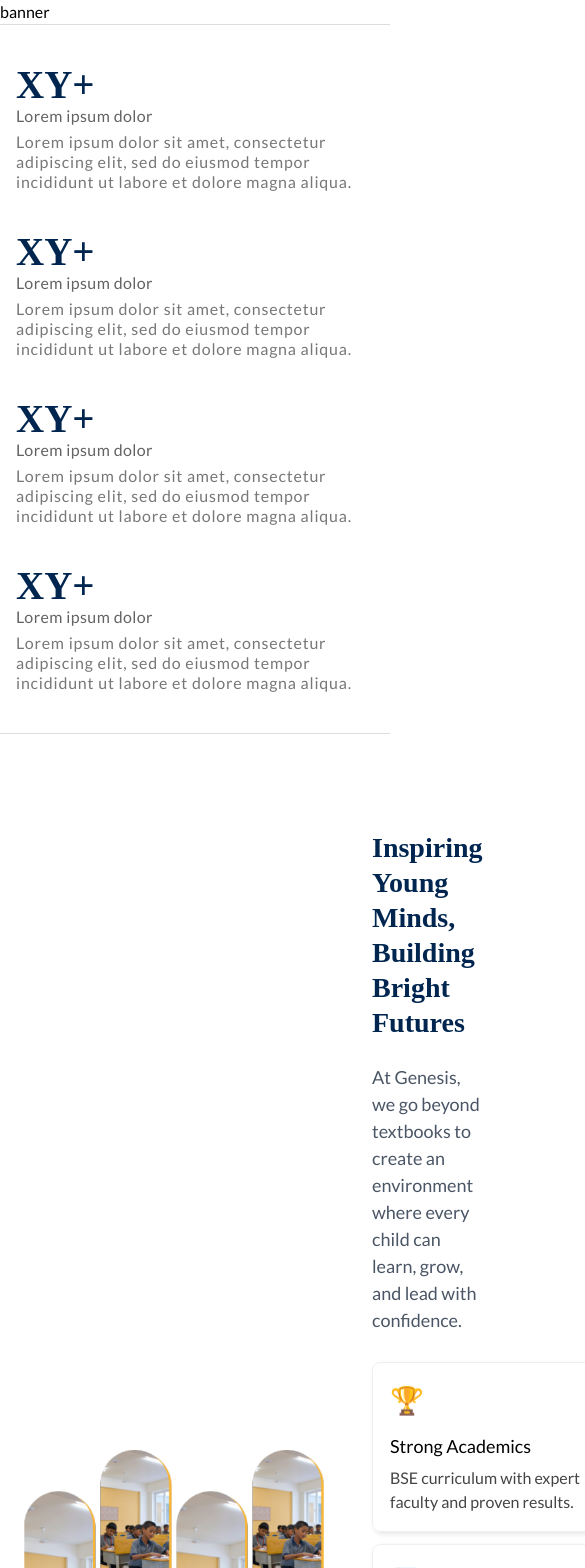
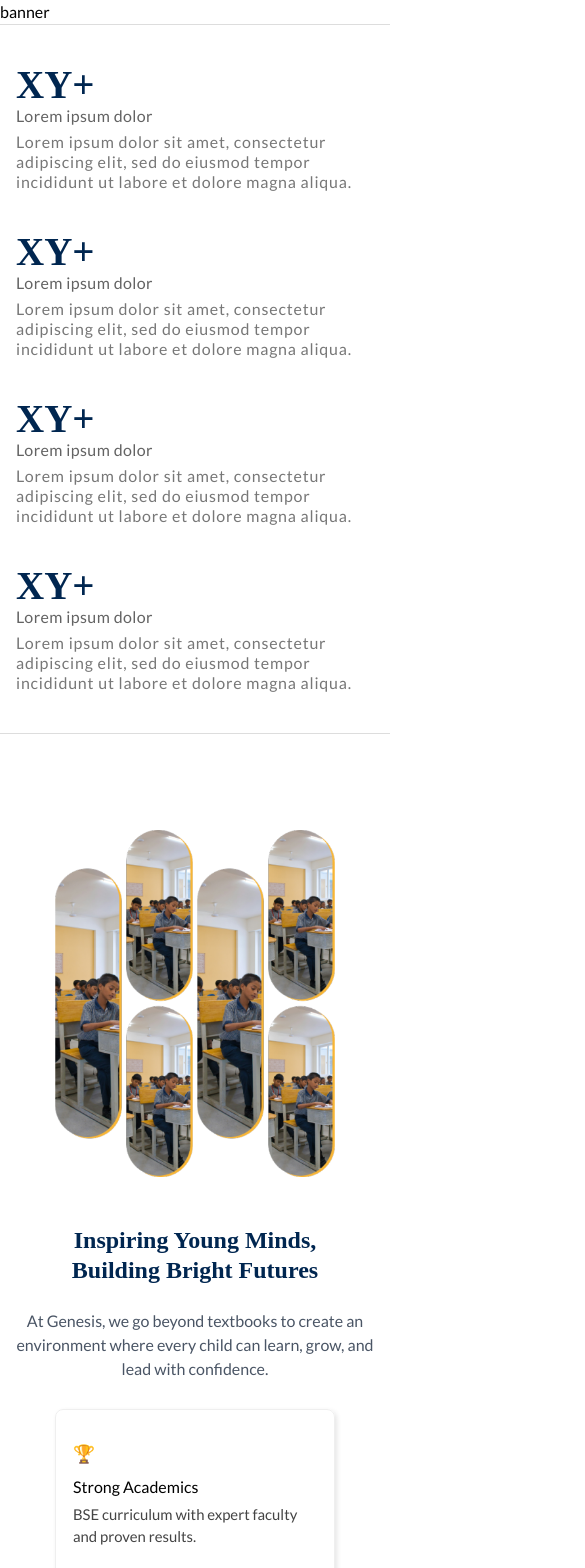
Before and after one commit to genesisclasses/genesis-school, a React (Vite) app: page / in a window 390 px wide. Shown: the top 1568 px of the page, 585 px wide, since content can reach past the window. Built offline with nearby package versions, Linux system fonts and the light colour scheme; a web font is replaced by a local one.

Commit message:
complete young mind section with responsive design

```diff
--- a/src/components/home/YoungMinds.jsx
+++ b/src/components/home/YoungMinds.jsx
@@ -33,7 +33,7 @@ const glassBoxes = [
   },
 ];
 
-// Glassmorphism card style per your specs
+// Glass-style box (do NOT remove, per your request)
 const cardStyle = {
   boxSizing: 'border-box',
   display: 'flex',
@@ -43,7 +43,9 @@ const cardStyle = {
   padding: '20px 17px',
   gap: '10px',
   position: 'relative',
-  width: '243px',
+  width: '100%',
+  maxWidth: '280px',
+  minWidth: '0',
   height: '170px',
   background: 'rgba(255, 255, 255, 0.2)',
   border: '1px solid #EFEFEF',
@@ -52,53 +54,106 @@ const cardStyle = {
   borderRadius: '8px',
 };
 
+const textBox = {
+  display: 'flex',
+  flexDirection: 'column',
+  justifyContent: 'flex-start',
+  alignItems: 'flex-start',
+  width: '100%',
+};
+
+// Internal CSS for font sizes and margins
+const styles = `
+  .youngminds-icon {
+    font-size: 1.1rem;
+    margin-bottom: 8px;
+  }
+  .youngminds-title {
+    font-weight: 500;
+    font-size: 1rem;
+    margin-bottom: 4px;
+    text-align: left;
+  }
+  .youngminds-desc {
+    font-size: 0.93rem;
+    color: #444;
+    text-align: left;
+  }
+
+  @media (min-width: 480px) {
+    .youngminds-icon {
+      font-size: 1.24rem;
+      margin-bottom: 10px;
+    }
+    .youngminds-title {
+      font-size: 1.11rem;
+      margin-bottom: 6px;
+    }
+    .youngminds-desc {
+      font-size: 1.01rem;
+    }
+  }
+  @media (min-width: 768px) {
+    .youngminds-icon {
+      font-size: 1.35rem;
+      margin-bottom: 12px;
+    }
+    .youngminds-title {
+      font-size: 1.17rem;
+    }
+    .youngminds-desc {
+      font-size: 1.08rem;
+    }
+  }
+  @media (min-width: 1024px) {
+    .youngminds-title {
+      font-size: 16px;
+    }
+    .youngminds-desc {
+      font-size: 14px;
+    }
+  }
+`;
+
 const YoungMinds = () => {
   return (
     <div
-      className="w-full min-h-[800px] bg-cover bg-center relative"
+      className="w-full xl:min-h-[800px] bg-cover bg-center relative"
       style={{
         backgroundImage: "url('/young-minds/young-mind-bg.svg')"
       }}
     >
-      {/* Main container */}
-      <div className="max-w-[1240px] 2xl:max-w-[1340px] mx-auto px-6 py-24 flex items-stretch gap-12">
+      {/* Internal Responsive Styles */}
+      <style>{styles}</style>
+      <div className="max-w-[1240px] 2xl:max-w-[1340px] mx-auto px-2 md:px-6 py-24 flex flex-col lg:flex-row items-stretch gap-12">
         {/* Left Side: SVG/Image */}
-        <div className="shrink-0 flex items-center min-h-[400px]">
+        <div className="shrink-0 flex items-center justify-center min-h-[340px]">
           <img
             src="/young-minds/young-minds.png"
             alt="Young Minds Grid"
-            className="w-[300px] lg:w-[300px] xl:w-[450px] 2xl:w-[500px] h-auto"
+            className="w-[280px] sm:w-[260px] md:w-[400px] lg:w-[300px] xl:w-[450px] 2xl:w-[500px] h-auto"
             draggable={false}
           />
         </div>
         {/* Right Side: Content & Card Grid */}
         <div className="flex-1 2xl:ml-12 flex flex-col justify-center">
-          <h2 className="text-[28px] md:text-[35px] lg:text-[40px] 2xl:text-[48px] font-bold leading-tight text-[#002650] mb-6">
+          <h2 className="text-center md:text-left text-[24px] sm:text-[29px] md:text-[35px] lg:text-[40px] 2xl:text-[48px] font-bold leading-tight text-[#002650] mb-6">
             Inspiring Young Minds,<br/>Building Bright Futures
           </h2>
-          <p className="text-gray-600 mb-7 text-[18px] font-[Lato,sans-serif]">
+          <p className="text-center md:text-left  text-gray-600 mb-7 text-[16px] sm:text-[18px] font-[Lato,sans-serif]">
             At Genesis, we go beyond textbooks to create an environment where every child can learn, grow, and lead with confidence.
           </p>
-          {/* Use gap-x and gap-y for even spacing between rows and columns */}
-          <div className="grid grid-cols-1 sm:grid-cols-2 lg:grid-cols-3 xl:gap-x-16 gap-y-3">
+          <div className="grid grid-cols-1 sm:grid-cols-2 md:grid-cols-2 lg:grid-cols-3 md:gap-x-0 lg:gap-x-4 gap-y-4">
             {glassBoxes.map((box, i) => (
               <div
                 key={i}
                 style={cardStyle}
-                className="hover:scale-[1.025] transition"
+                className="hover:scale-[1.025] transition mx-auto"
               >
-                <div
-                  style={{
-                    display: 'flex',
-                    flexDirection: 'column',
-                    justifyContent: 'flex-start',
-                    alignItems: 'flex-start', // left-align contents
-                    width: '100%',
-                  }}
-                >
-                  <span style={{ fontSize: '1.7rem', marginBottom: '12px', textAlign: 'left' }}>{box.icon}</span>
-                  <div style={{ fontWeight: 500, fontSize: '18px', marginBottom: '6px', textAlign: 'left' }}>{box.title}</div>
-                  <div style={{ fontSize: '16px', color: '#444', textAlign: 'left' }}>{box.description}</div>
+                <div style={textBox}>
+                  <span className="youngminds-icon">{box.icon}</span>
+                  <div className="youngminds-title">{box.title}</div>
+                  <div className="youngminds-desc">{box.description}</div>
                 </div>
               </div>
             ))}
```
